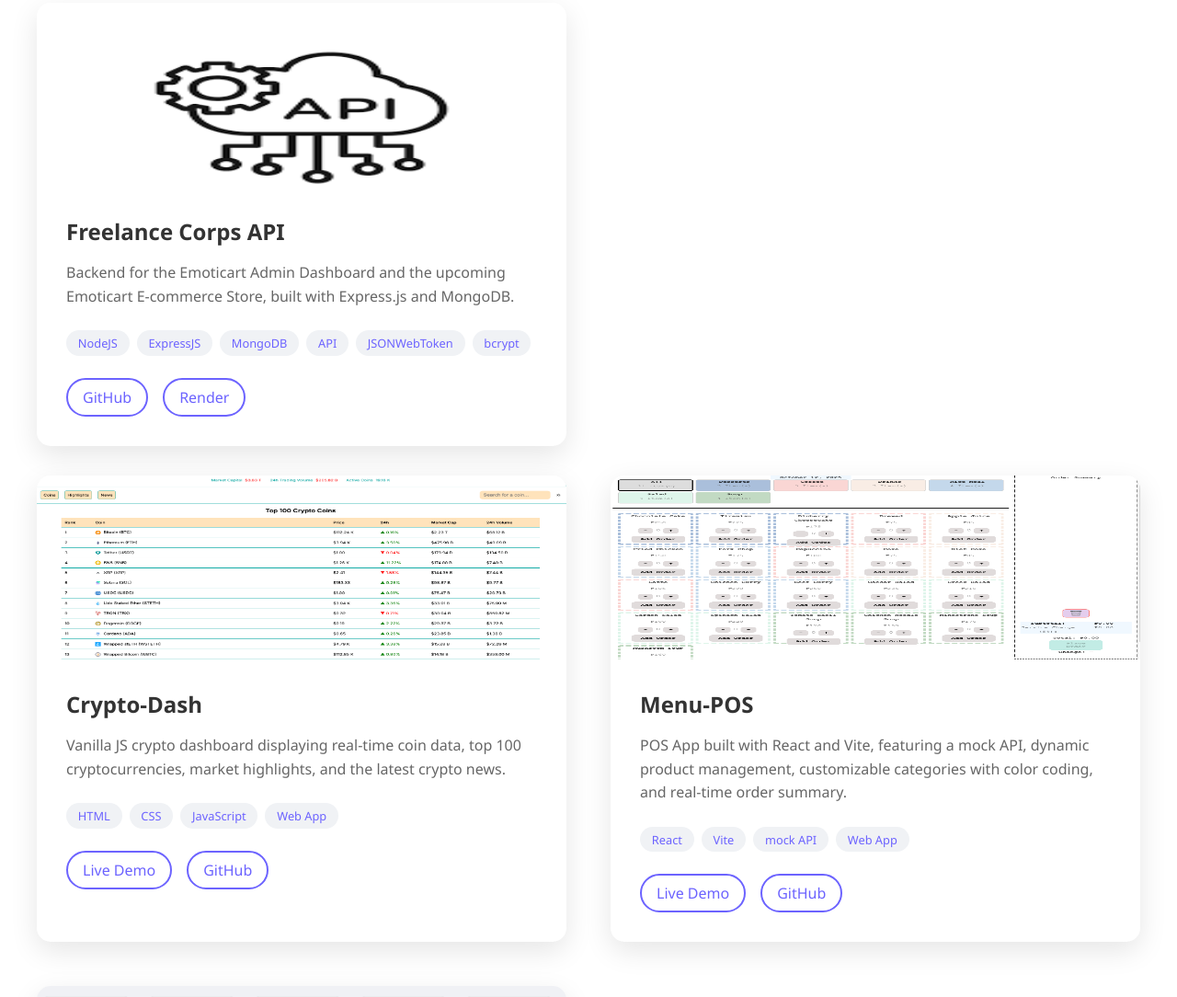
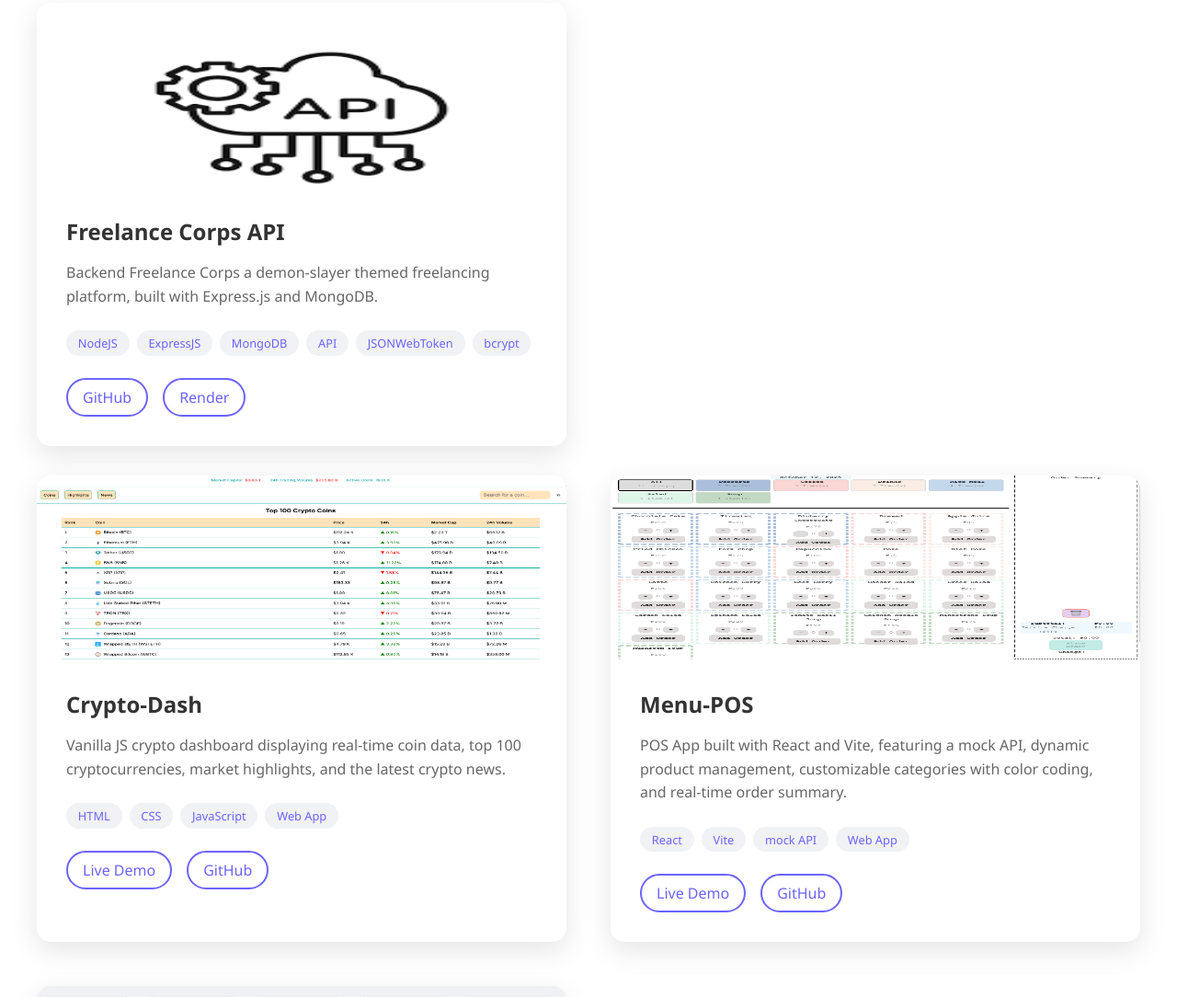
Before and after one commit to DexterD-0811/Dexter-Web-Portfolio, a plain HTML site: page index.html in a window 1280 px wide. Shown: the part 1691-2775 px from the top of the page at 92% size. Drawn offline with Linux system fonts and the light colour scheme.

Commit message:
Update project description for Freelance Corps API

```diff
--- a/index.html
+++ b/index.html
@@ -163,7 +163,7 @@
                       </div>
                       <div class="minimal-project-content">
                           <h3>Freelance Corps API</h3>
-                          <p>Backend for the Emoticart Admin Dashboard and the upcoming Emoticart E-commerce Store, built with Express.js and MongoDB.</p>
+                          <p>Backend Freelance Corps a demon-slayer themed freelancing platform, built with Express.js and MongoDB.</p>
                           <div class="minimal-project-tech">
                               <span>NodeJS</span>
                               <span>ExpressJS</span>
```
